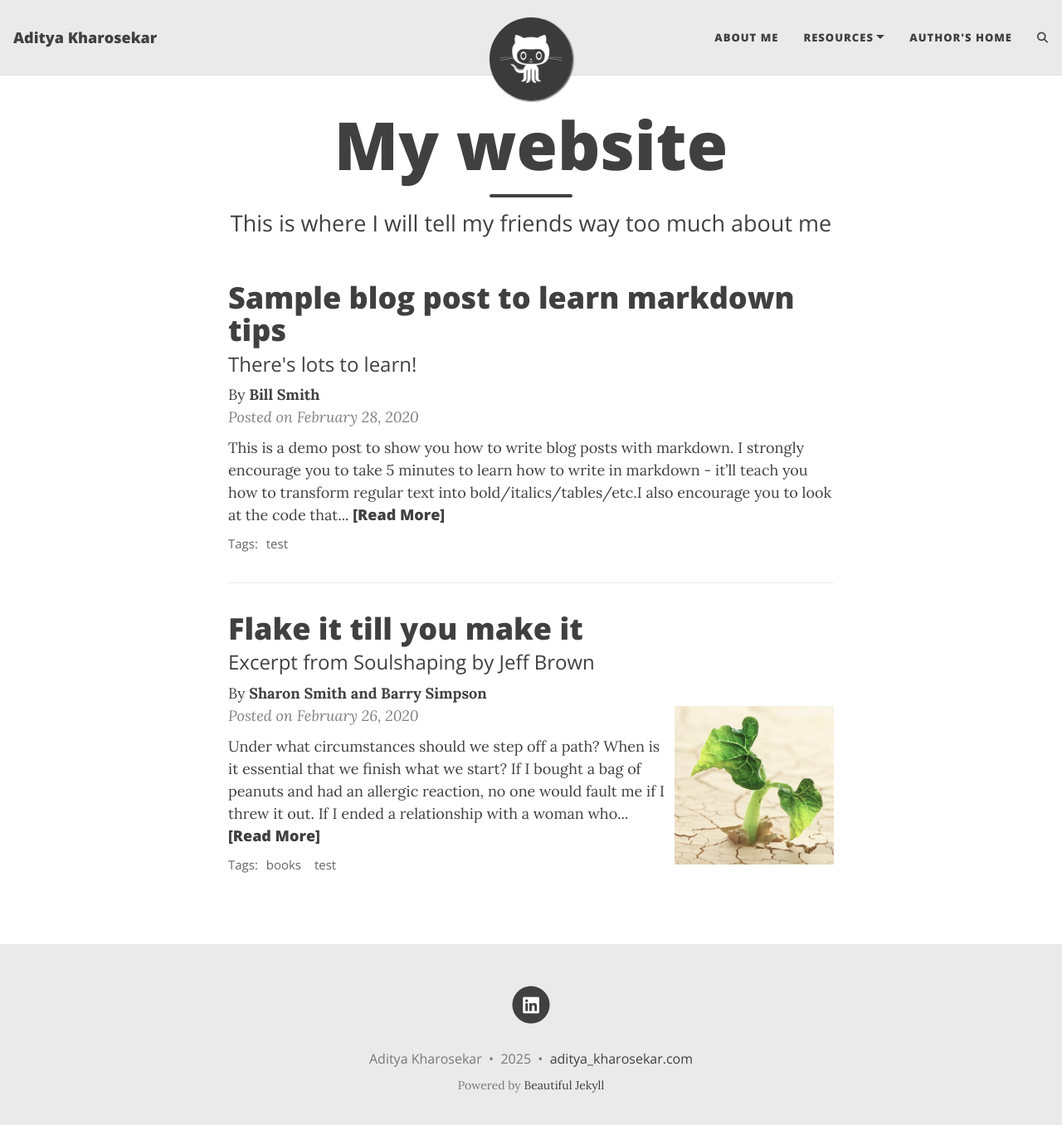
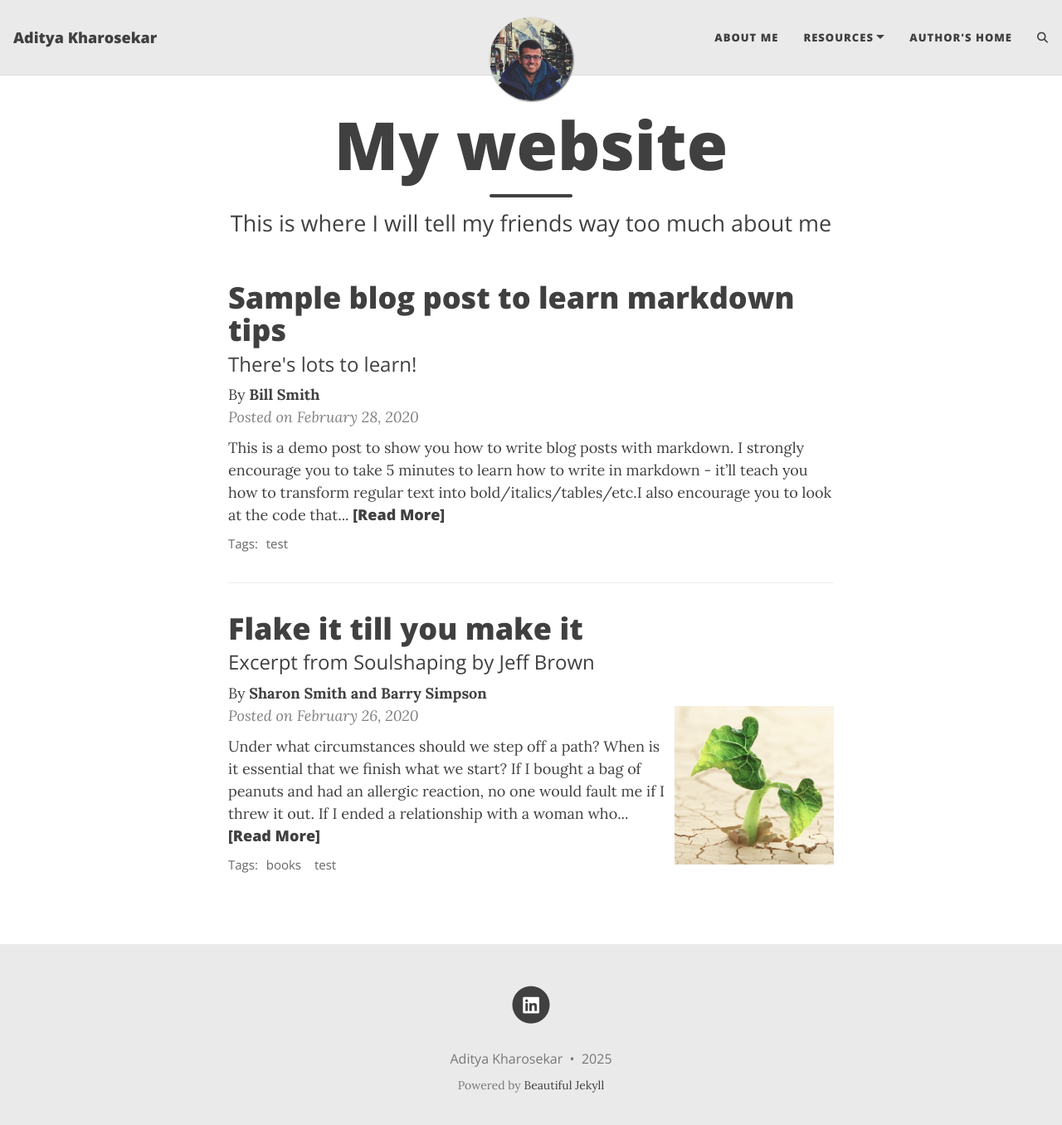
Before and after one commit to Aditya-Kharosekar/aditya-kharosekar.github.io, a Jekyll site: the page built from index.html, in a window 1280 px wide and 1369 px high. Shown: the top 1356 px of the window at 83% size. Built offline with Jekyll 4.4.1, drawn with Linux system fonts in a browser that asks for light colours; the list of posts is cut into pages by our own code; comment, search, counter and statistics services are not loaded; some of the changed lines change nothing that is shown.

Commit message:
adding picture

```diff
--- a/_config.yml
+++ b/_config.yml
@@ -32,7 +32,7 @@ navbar-links:
 
 # Image to show in the navigation bar - works best with a square image
 # Remove this parameter if you don't want an image in the navbar
-avatar: "/assets/img/avatar-icon.png"
+avatar: "/assets/img/headshot.jpeg"
 
 # By default, the image is cut into a circle. You can disable this behaviour by setting 'round-avatar: false'
 round-avatar: true
@@ -55,14 +55,10 @@ social-network-links:
 
 # Select which social network share links to show in posts
 share-links-active:
-  twitter: true
-  facebook: true
-  linkedin: true
+  twitter: false
+  facebook: false
+  linkedin: false
   vk: false
-
-# How to display the link to your website in the footer
-# Remove this if you don't want a link in the footer
-url-pretty: "aditya_kharosekar.com"
 
 # Add the website title to the title of every page
 title-on-all-pages: false
```
Also changed, not shown: assets/img/headshot.jpeg (added).
